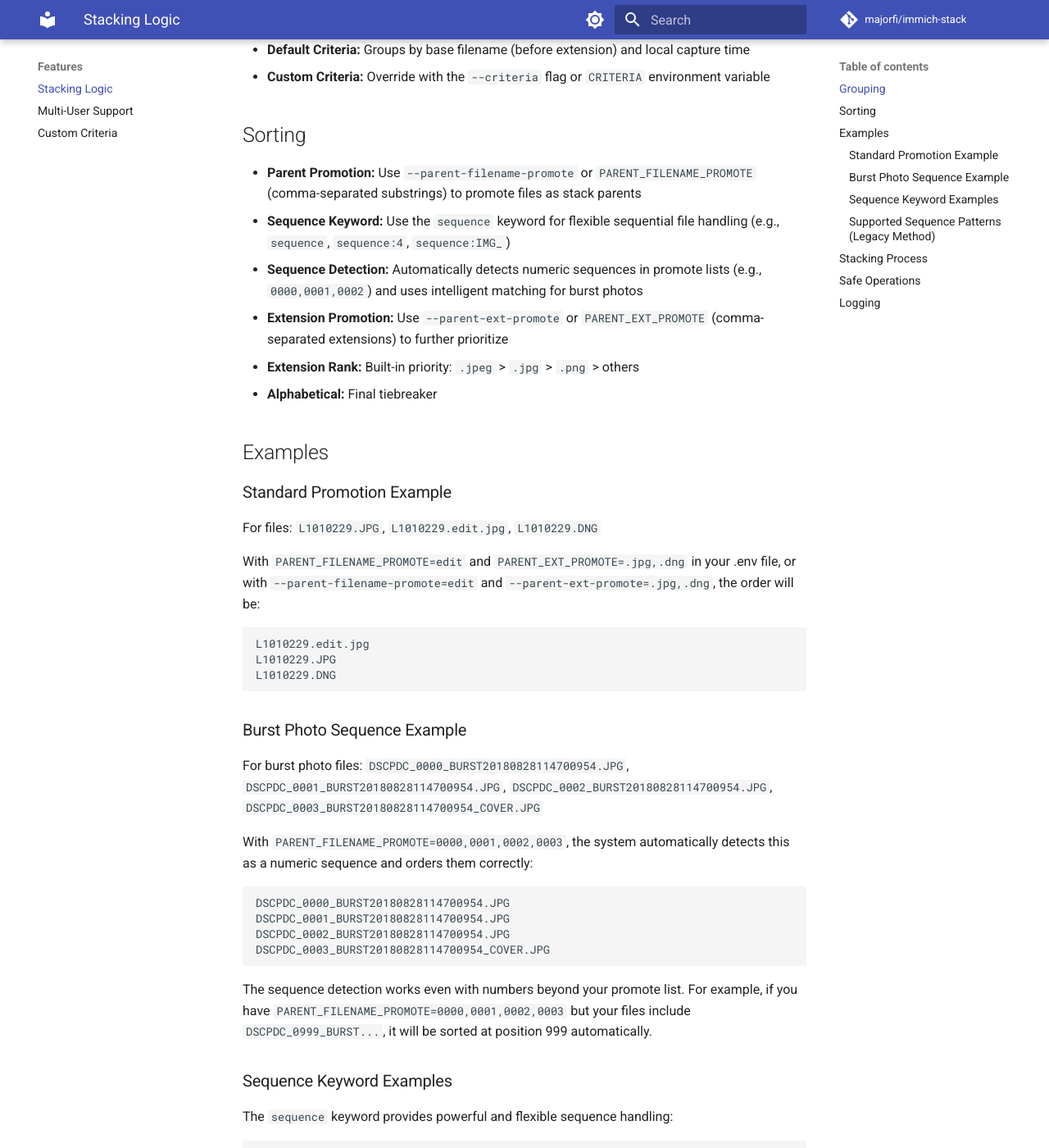
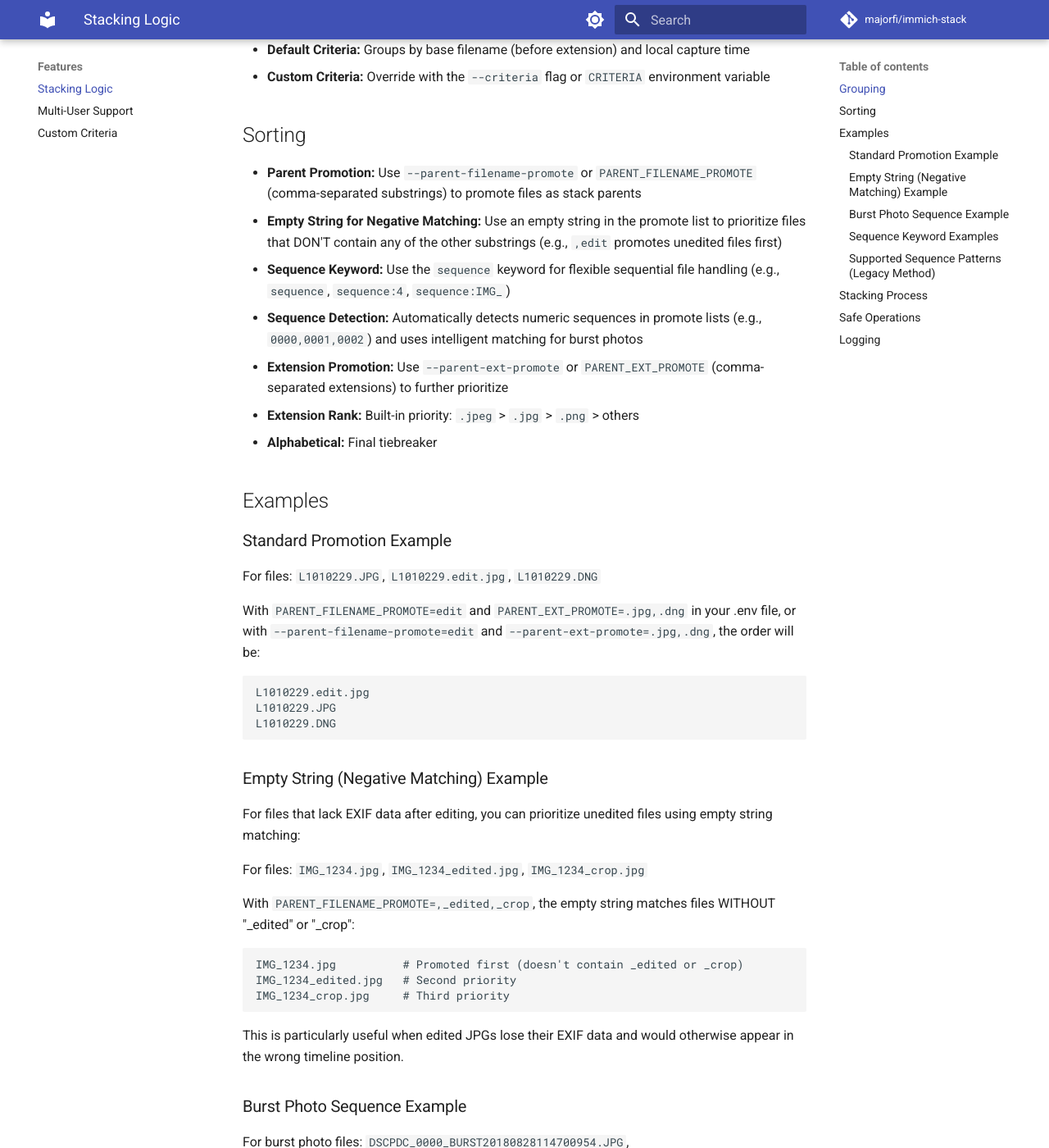
Before and after one commit to Majorfi/immich-stack, an MkDocs documentation site: the page built from docs/features/stacking-logic.md, in a window 1280 px wide and 1400 px high, scrolled down 231 px. Shown: the whole window at 82% size. Built offline with MkDocs 1.6.1 and Material for MkDocs 9.7.7, drawn with Linux system fonts in a browser that asks for light colours; comment, search, counter and statistics services are not loaded.

Commit message:
docs: add documentation for empty string negative matching feature
- Updated stacking-logic.md with explanation and examples
- Added CLI usage example for empty string promotion
- Documents how to prioritize unedited files over edited ones

````diff
--- a/docs/features/stacking-logic.md
+++ b/docs/features/stacking-logic.md
@@ -8,6 +8,7 @@
 ## Sorting
 
 - **Parent Promotion:** Use `--parent-filename-promote` or `PARENT_FILENAME_PROMOTE` (comma-separated substrings) to promote files as stack parents
+- **Empty String for Negative Matching:** Use an empty string in the promote list to prioritize files that DON'T contain any of the other substrings (e.g., `,edit` promotes unedited files first)
 - **Sequence Keyword:** Use the `sequence` keyword for flexible sequential file handling (e.g., `sequence`, `sequence:4`, `sequence:IMG_`)
 - **Sequence Detection:** Automatically detects numeric sequences in promote lists (e.g., `0000,0001,0002`) and uses intelligent matching for burst photos
 - **Extension Promotion:** Use `--parent-ext-promote` or `PARENT_EXT_PROMOTE` (comma-separated extensions) to further prioritize
@@ -27,6 +28,22 @@ L1010229.edit.jpg
 L1010229.JPG
 L1010229.DNG
 ```
+
+### Empty String (Negative Matching) Example
+
+For files that lack EXIF data after editing, you can prioritize unedited files using empty string matching:
+
+For files: `IMG_1234.jpg`, `IMG_1234_edited.jpg`, `IMG_1234_crop.jpg`
+
+With `PARENT_FILENAME_PROMOTE=,_edited,_crop`, the empty string matches files WITHOUT "\_edited" or "\_crop":
+
+```
+IMG_1234.jpg          # Promoted first (doesn't contain _edited or _crop)
+IMG_1234_edited.jpg   # Second priority
+IMG_1234_crop.jpg     # Third priority
+```
+
+This is particularly useful when edited JPGs lose their EXIF data and would otherwise appear in the wrong timeline position.
 
 ### Burst Photo Sequence Example
 
````
Also changed, not shown: docs/api-reference/cli-usage.md (+6 -0 lines).
